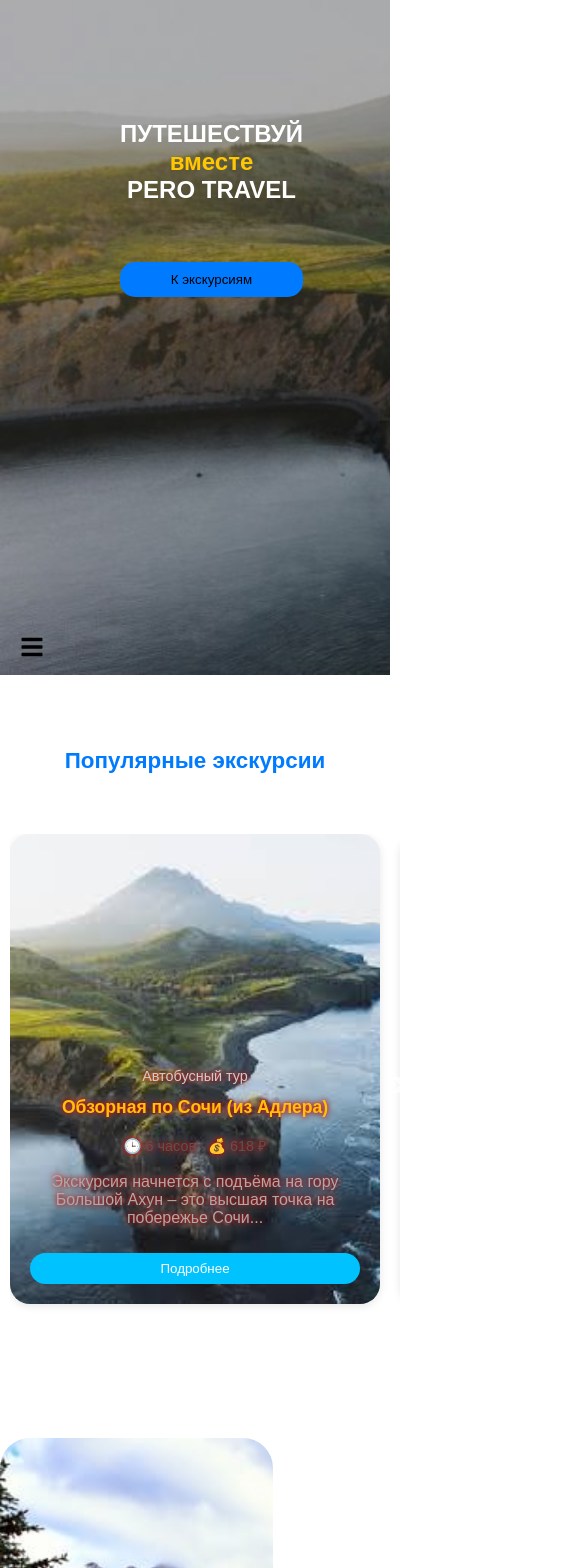
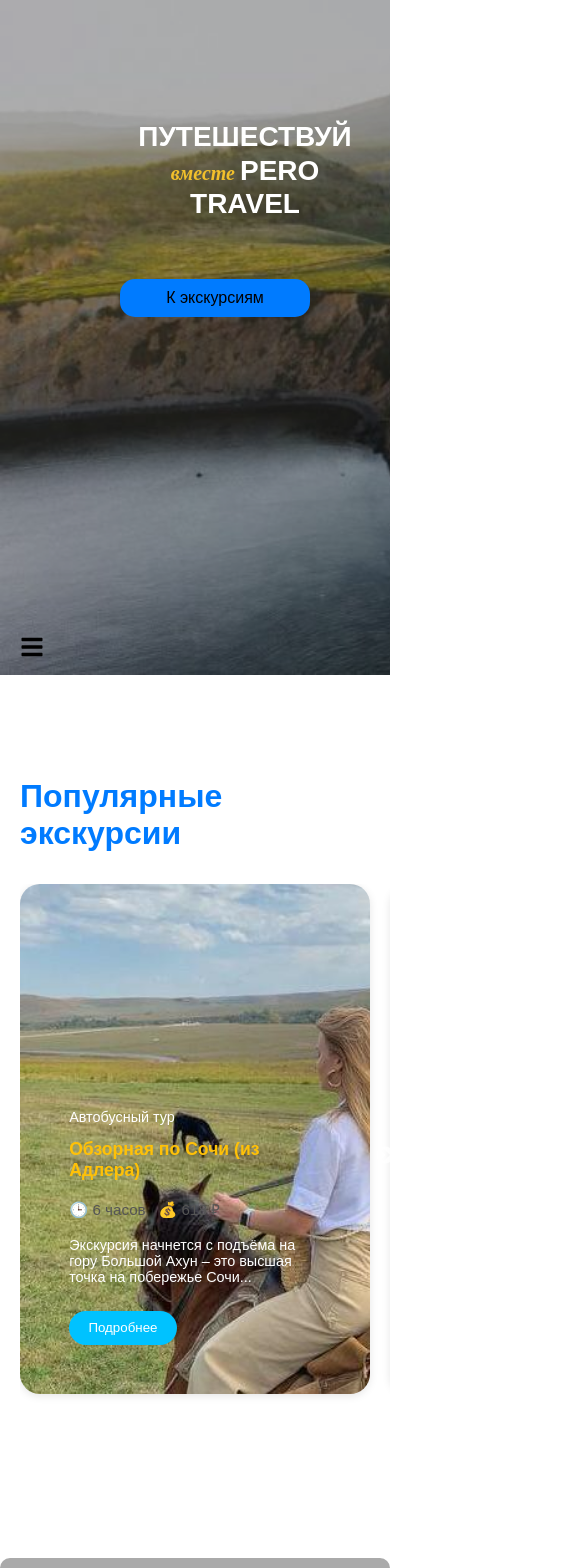
Before and after one commit to Jonibek20100/peroTravel, a React (Vite) app: page / in a window 390 px wide. Shown: the top 1568 px of the page, 585 px wide, since content can reach past the window. Built offline with nearby package versions, Linux system fonts and the light colour scheme.

Commit message:
Yangi kodlar qo‘shildi

```diff
--- a/index.html
+++ b/index.html
@@ -2,7 +2,7 @@
 <html lang="en">
   <head>
     <meta charset="UTF-8" />
-    <link rel="icon" type="image/svg+xml" href="src/ruru.png" />
+    <link rel="icon" type="image/svg+xml" href="src/22.png" />
     <meta name="viewport" content="width=device-width, initial-scale=1.0" />
     <title>PERO TRAVEL</title>
   </head>
--- a/src/App.scss
+++ b/src/App.scss
@@ -16,7 +16,11 @@
   gap: 100px;
 
 }
-
+.ulo{
+  display: flex;
+  justify-content: center;
+  left: 100px;
+}
 .katta{
   display: flex;
   justify-content: center;
@@ -26,8 +30,7 @@
   background-color: #aaa;
   border-radius: 10px;
   padding: 10px;
-  margin-left: 600px;
-  margin-top: 50px;
+
   position: absolute;
 }
 .rr{
@@ -188,7 +191,7 @@
 height: 100px;
   padding: 30px;
   margin-bottom: 30px;
-      background-image: url('./3.jpg');
+      background-image: url('./5.jpg');
       background-repeat: no-repeat;
       background-size: cover;
       border-radius: 20px;
@@ -213,13 +216,10 @@
 height: 450px;
  display: flex;
  justify-content: flex-end;
-text-shadow:
-  0 0 5px red,
-  0 0 10px rgb(0, 0, 0),
-  0 0 15px rgb(255, 255, 255);
+
         .type {
           font-size: 0.9rem;
-          color: #ccc;
+          color: #ffffff;
         }
 
         h3 {
@@ -236,7 +236,7 @@
 
         .desc {
           font-size: 0.9rem;
-          color: #aaa;
+          color: #ffffff;
           margin-bottom: 1rem;
         }
 
@@ -255,6 +255,7 @@
       }
     }
   }
+
 }
 .uzim{
 
@@ -429,8 +430,7 @@
 
   top: 50%;
   left: 50%;
-  transform: translate(330%, 80%); // markazga to‘g‘rilaydi
-
+  transform: translate(330%, 80%);
   @media (max-width: 768px) {
     width: 180px;
     height: 180px;
@@ -473,7 +473,7 @@
 
   top: 50%;
   left: 50%;
-  transform: translate(110%, 80%); // markazga to‘g‘rilaydi
+  transform: translate(110%, 80%);
 
   @media (max-width: 768px) {
     width: 180px;
@@ -652,10 +652,18 @@
 
   color: rgb(0, 0, 0);
 
-
+.joka{
+  width: 100px;
+  height: 100px;
+}
   .logo {
     font-weight: bold;
-    font-size: 1.5rem;
+
+    background-image: url('./221.png');
+    width: 100px;
+    position: absolute;
+    height: 100px;
+
   }
 .yozuvlar{
   display: flex;
@@ -1554,11 +1562,11 @@
 }
 
 .popular-slider .slick-slide {
-  padding-right: 20px; /* Divlar orasidagi bo‘shliq */
+  padding-right: 20px;
 }
 
 .popular-slider .slick-list {
-  margin-right: -20px; /* Oxirgi kartochkada joy bo‘lmasin */
+  margin-right: -20px;
 }
 
 .tour-card {
@@ -2229,360 +2237,104 @@
     }
   }
 }
-@media (max-width: 768px) {
-  .excursions {
-    padding: 15px;
-
-    .uzim {
-      text-align: center;
-
-      .www1,
-      .www {
-        font-size: 1.5rem;
-      }
-    }
-
-    .hero {
-      text-align: center;
-
-      .ty {
-        font-size: 1.4rem;
-        padding: 10px 0;
-      }
-    }
-
-    .search-panel {
-      flex-direction: column;
-      align-items: center;
-
-      .filters {
-        flex-direction: column;
-        align-items: stretch;
-        gap: 10px;
-
-        select,
-        input,
-        .show-btn {
-          width: 100%;
-        }
-      }
-
-      .category-tabs {
-        display: flex;
-        flex-wrap: wrap;
-        justify-content: center;
-        gap: 10px;
-
-        a {
-          font-size: 1rem;
-          padding: 8px 12px;
-        }
-      }
-    }
-
-    .main {
-      flex-direction: column;
-
-      .sidebar {
-        width: 100%;
-        padding: 10px;
-        border: none;
-
-        .filter-block {
-          margin-bottom: 20px;
-
-          span {
-            font-weight: bold;
-          }
-
-          input[type="number"] {
-            width: 45%;
-          }
-
-          .people-buttons {
-            display: flex;
-            flex-wrap: wrap;
-            gap: 5px;
-
-            button {
-              padding: 5px 10px;
-              font-size: 0.9rem;
-            }
-          }
-        }
-      }
-
-      .excursion-list {
-        padding: 10px;
-
-        .excursion-card {
-          flex-direction: column;
-          padding: 10px;
-          margin-bottom: 20px;
-
-          .image {
-            height: 180px;
-            background-size: cover;
-            background-position: center;
-            width: 100%;
-          }
-
-          .details {
-            padding: 10px;
-
-            .tag {
-              font-size: 0.9rem;
-            }
-
-            h2 {
-              font-size: 1.2rem;
-            }
-
-            .info {
-              flex-wrap: wrap;
-              gap: 8px;
-              font-size: 0.95rem;
-            }
-
-            p {
-              font-size: 1rem;
-            }
-
-            .details-btn {
-              width: 100%;
-              padding: 10px;
-              font-size: 1rem;
-            }
-          }
-        }
-      }
-    }
-
-    .oxirgi {
-      flex-direction: column;
-      align-items: center;
-      text-align: center;
-
-      .img12 {
-        width: 100%;
-        height: auto;
-      }
-
-      .yob {
-        padding: 15px;
-
-        .pol {
-          flex-direction: column;
-          gap: 20px;
-
-          .bir,
-          .iki,
-          .uch {
-            p {
-              font-size: 0.95rem;
-            }
-          }
-        }
-      }
-    }
-  }
-}
-@media (max-width: 768px) {
+@media screen and (max-width: 768px) {
   .tt {
     flex-direction: column;
     align-items: center;
+    text-align: center;
     padding: 20px;
-
-    .p {
-      text-align: center;
-
-      h1 {
-        font-size: 1.5rem;
-
-        .ee {
-          display: block;
-        }
-      }
-
-      .ff {
-        width: 100%;
-        padding: 10px;
-      }
-    }
-
-    .kol {
-      display: none; // yoki flex-wrap: wrap agar rasm kereli bo‘lsa
-    }
-  }
-
-  .popular-section {
+    height: auto;
+  }
+
+  .p h1 {
+    font-size: 28px;
+    line-height: 1.2;
+  }
+
+  .ee {
+    font-size: 20px;
+    display: inline;
+    color: #f2c02c;
+    font-style: italic;
+    font-family: cursive;
+  }
+
+  .ff {
+    padding: 10px 20px;
+    font-size: 16px;
+  }
+
+  .kol {
+    display: none; // Mobilda rasmli blok yashiriladi yoki kichraytiriladi
+  }
+
+  .popular-slider .tour-card {
     padding: 10px;
-
-    .popular-header {
-      flex-direction: column;
-      align-items: center;
-      gap: 10px;
-
-      h2 {
-        font-size: 1.4rem;
-      }
-
-      a {
-        font-size: 1rem;
-      }
-    }
-
-    .popular-slider {
-      .tour-card {
-        flex-direction: column;
-        padding: 10px;
-        text-align: center;
-
-        img {
-          width: 100%;
-          height: auto;
-        }
-
-        .text {
-          padding: 10px;
-
-          .type {
-            font-size: 0.9rem;
-          }
-
-          h3 {
-            font-size: 1.1rem;
-          }
-
-          .info {
-            font-size: 0.9rem;
-            margin: 8px 0;
-          }
-
-          .desc {
-            font-size: 1rem;
-          }
-
-          button {
-            width: 100%;
-            padding: 8px;
-          }
-        }
-      }
-    }
   }
 
   .katta {
-    font-size: 0.95rem;
-    padding: 15px;
-    line-height: 1.6;
-    text-align: justify;
+    width: 100%;
+    font-size: 14px;
+    padding: 10px;
+    text-align: left;
   }
 
   .div2 {
     flex-direction: column;
+    gap: 30px;
+    padding: 10px;
+  }
+
+  .uu, .bb {
+    flex-direction: column;
     gap: 20px;
+  }
+
+  .ff1, .ff2, .ff3 {
     padding: 10px;
-
-    .uu,
-    .bb {
-      flex-direction: column;
-      gap: 15px;
-
-      .ff1,
-      .ff2,
-      .ff3 {
-        padding: 10px;
-
-        p.rr {
-          font-size: 1.1rem;
-          text-align: center;
-        }
-
-        .div-rasm,
-        .div-rasm1,
-        .div-rasm2,
-        .div-rasm3 {
-          width: 100%;
-          height: 180px;
-          background-size: cover;
-          background-position: center;
-        }
-      }
-    }
+    text-align: left;
+  }
+
+  .rr {
+    font-size: 22px;
+    text-align: center;
   }
 
   .div_button-block {
-    text-align: center;
-
-    button {
-      width: 100%;
-      padding: 12px;
-      font-size: 1rem;
-    }
+    display: flex;
+    justify-content: center;
+    margin-top: 20px;
   }
 
   .gallery {
-    grid-template-columns: repeat(2, 1fr);
+    display: grid;
+    grid-template-columns: 1fr 1fr;
     gap: 10px;
-
-    .box {
-      height: 120px;
-    }
+    padding: 10px;
   }
 
   .footer {
     padding: 20px;
-
-    .questions {
-      flex-direction: column;
-      align-items: center;
-      text-align: center;
-
-      .questions_inputs {
-        flex-direction: column;
-        gap: 10px;
-
-        input {
-          width: 100%;
-        }
-      }
-
-      button {
-        width: 100%;
-        padding: 10px;
-      }
-    }
+    font-size: 14px;
+  }
+
+  .questions_inputs input {
+    display: block;
+    margin-bottom: 10px;
+    width: 100%;
   }
 
   .oxirgi {
+    padding: 10px;
+    font-size: 14px;
+  }
+
+  .yob {
     flex-direction: column;
+    gap: 10px;
+  }
+
+  .bir, .iki, .uch {
     text-align: center;
-    padding: 15px;
-
-    .img12 {
-      display: none; // yoki width: 100% agar kerak bo‘lsa
-    }
-
-    .yob {
-      .pol {
-        flex-direction: column;
-        gap: 20px;
-
-        .bir,
-        .iki,
-        .uch {
-          p {
-            font-size: 0.95rem;
-          }
-        }
-      }
-    }
-  }
-
-  .rr,
-  .tr {
-    text-align: center;
-    font-size: 1.5rem;
-  }
-}
+  }
+}
--- a/src/Home.jsx
+++ b/src/Home.jsx
@@ -24,7 +24,7 @@
 
   return (
     <>
-      {/* HERO */}
+
 
       <div className="tt">
         <div className="p">
@@ -92,7 +92,8 @@
       </section> <br /> <br /> <br /> <br /> <br />
 
 
-<div className="katta">
+<div className="ulo">
+  <div className="katta">
 О нас <br /> <br />
 PeroTravel - Первый онлайн-сервис по бронированию  <br />
 экскурсий без очередей и операторов. Lorem ipsum dolor <br />
@@ -106,6 +107,7 @@
   totam rem aperiam, eaque ipsa quae ab illo inventore <br />
   veritatis et quasi architecto beatae vitae dicta sunt explicabo. <br />
 
+</div>
 </div>
 
     <div className="qisim3">
--- a/src/Navbar.jsx
+++ b/src/Navbar.jsx
@@ -7,7 +7,9 @@
 
   return (
     <nav className="navbar">
-      <div className="logo">PERO TRAVEL</div>
+    <div className="joka">
+        <div className="logo"></div>
+    </div>
 <div className="xato">
         <ul className={open ? "nav-links open" : "nav-links"}>
         <li><Link to="/" onClick={() => setOpen(false)}>Home</Link></li>
```
Also changed, not shown: src/22.png (added), src/221.png (added).
